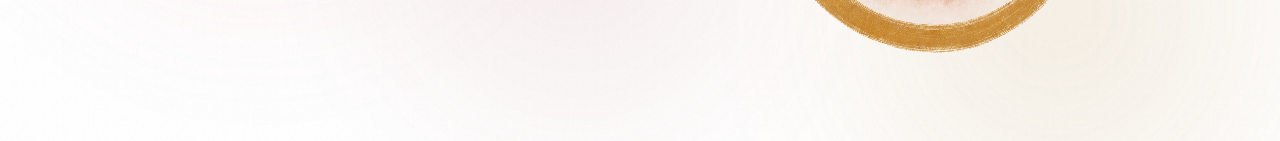
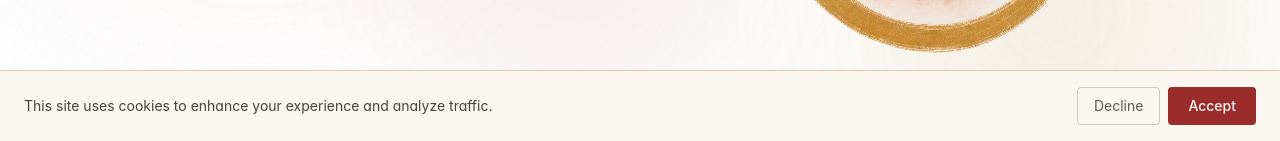
Before and after one commit to akayalabs/web, a Next.js app: page /en in a window 1280 px wide. Shown: the part 659-800 px from the top of the page. Built offline with nearby package versions, Linux system fonts and the light colour scheme; no server answers.

Commit message:
feat: cookie consent banner + GA consent mode v2

```diff
--- a/app/[locale]/layout.tsx
+++ b/app/[locale]/layout.tsx
@@ -14,7 +14,8 @@ import { DeferredVisuals } from "@/components/motion/deferred-visuals";
 import { OrganizationSchema } from "@/lib/seo";
 import { Analytics } from "@vercel/analytics/next";
 import { SpeedInsights } from "@vercel/speed-insights/next";
-import { GoogleAnalytics } from "@next/third-parties/google";
+import { GoogleAnalytics } from "@/components/google-analytics";
+import { CookieConsent } from "@/components/cookie-consent";
 
 export function generateStaticParams() {
   return routing.locales.map((locale) => ({ locale }));
@@ -43,11 +44,12 @@ export default async function LocaleLayout({ children, params }: Props) {
               <Footer />
             </div>
           </MotionShell>
+          <CookieConsent />
         </NextIntlClientProvider>
         <Analytics />
         <SpeedInsights />
+        <GoogleAnalytics />
       </body>
-      <GoogleAnalytics gaId="G-4C9M76B6N8" />
     </html>
   );
 }
--- /dev/null
+++ b/components/cookie-consent.tsx
@@ -0,0 +1,78 @@
+"use client";
+
+import { useEffect, useState } from "react";
+import { useLocale } from "next-intl";
+
+const texts = {
+  tr: {
+    message:
+      "Bu site, deneyiminizi iyileştirmek ve trafiği analiz etmek için çerezler kullanır.",
+    accept: "Kabul Et",
+    reject: "Reddet",
+  },
+  en: {
+    message:
+      "This site uses cookies to enhance your experience and analyze traffic.",
+    accept: "Accept",
+    reject: "Decline",
+  },
+} as const;
+
+declare global {
+  interface Window {
+    dataLayer: unknown[];
+    // eslint-disable-next-line @typescript-eslint/no-explicit-any
+    gtag: (...args: any[]) => void;
+  }
+}
+
+export function CookieConsent() {
+  const locale = useLocale();
+  const [visible, setVisible] = useState(false);
+  const t = texts[locale === "tr" ? "tr" : "en"];
+
+  useEffect(() => {
+    const consent = localStorage.getItem("cookie-consent");
+    if (!consent) setVisible(true);
+  }, []);
+
+  const accept = () => {
+    localStorage.setItem("cookie-consent", "accepted");
+    setVisible(false);
+    if (typeof window.gtag === "function") {
+      window.gtag("consent", "update", { analytics_storage: "granted" });
+    }
+  };
+
+  const reject = () => {
+    localStorage.setItem("cookie-consent", "rejected");
+    setVisible(false);
+    if (typeof window.gtag === "function") {
+      window.gtag("consent", "update", { analytics_storage: "denied" });
+    }
+  };
+
+  if (!visible) return null;
+
+  return (
+    <div className="fixed inset-x-0 bottom-0 z-[9999] border-t border-[color-mix(in_srgb,var(--color-brass-deep)_30%,transparent)] bg-[color-mix(in_srgb,var(--color-cream)_95%,transparent)] px-6 py-4 backdrop-blur-md">
+      <div className="mx-auto flex max-w-[1800px] flex-wrap items-center justify-between gap-4">
+        <p className="min-w-[200px] flex-1 text-sm text-sumi/80">{t.message}</p>
+        <div className="flex gap-2">
+          <button
+            onClick={reject}
+            className="rounded-sm border border-sumi/20 px-4 py-2 text-sm text-sumi/70 transition hover:bg-sumi/5"
+          >
+            {t.reject}
+          </button>
+          <button
+            onClick={accept}
+            className="rounded-sm bg-crimson px-5 py-2 text-sm font-medium text-cream transition hover:bg-[color-mix(in_srgb,var(--color-crimson)_82%,#000)]"
+          >
+            {t.accept}
+          </button>
+        </div>
+      </div>
+    </div>
+  );
+}
--- /dev/null
+++ b/components/google-analytics.tsx
@@ -0,0 +1,50 @@
+"use client";
+
+import Script from "next/script";
+import { useEffect } from "react";
+
+const GA_ID = "G-4C9M76B6N8";
+
+declare global {
+  interface Window {
+    dataLayer: unknown[];
+    // eslint-disable-next-line @typescript-eslint/no-explicit-any
+    gtag: (...args: any[]) => void;
+  }
+}
+
+export function GoogleAnalytics() {
+  useEffect(() => {
+    const consent = localStorage.getItem("cookie-consent");
+    if (consent === "accepted" && typeof window.gtag === "function") {
+      window.gtag("consent", "update", { analytics_storage: "granted" });
+    }
+  }, []);
+
+  return (
+    <>
+      <Script id="ga-consent-default" strategy="beforeInteractive">
+        {`
+          window.dataLayer = window.dataLayer || [];
+          function gtag(){dataLayer.push(arguments);}
+          window.gtag = gtag;
+          gtag('consent', 'default', {
+            analytics_storage: 'denied',
+            ad_storage: 'denied',
+            wait_for_update: 500
+          });
+        `}
+      </Script>
+      <Script
+        src={`https://www.googletagmanager.com/gtag/js?id=${GA_ID}`}
+        strategy="afterInteractive"
+      />
+      <Script id="ga-init" strategy="afterInteractive">
+        {`
+          gtag('js', new Date());
+          gtag('config', '${GA_ID}', { anonymize_ip: true });
+        `}
+      </Script>
+    </>
+  );
+}
```
